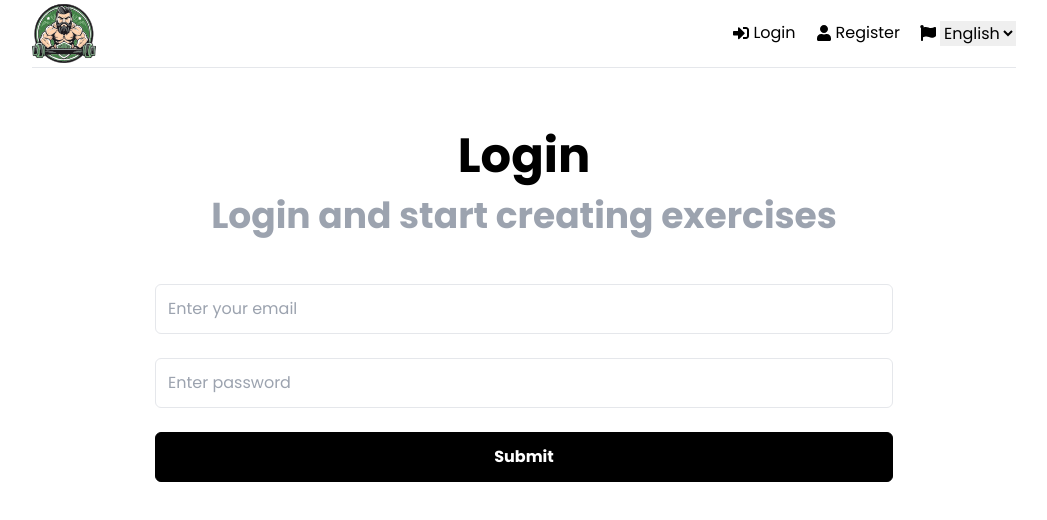
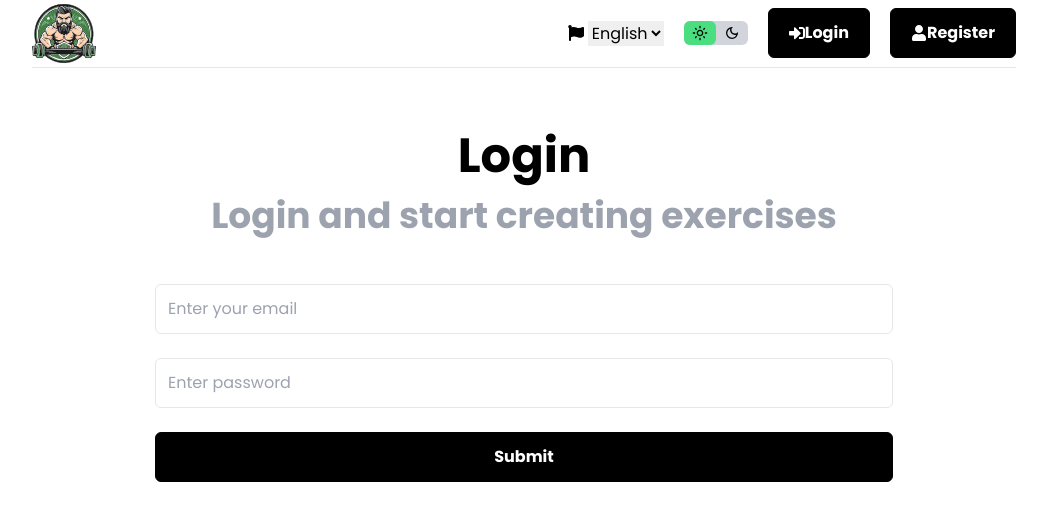
Before and after one commit to jesseSalonen/puntti-project-react, a React (Vite) app: page /login in a window 1280 px wide. Shown: the top 520 px of the page, without its empty margins (116-1163 px from the left). Built offline with nearby package versions, Linux system fonts and the light colour scheme; no server answers.

Commit message:
Dark mode toggle

```diff
--- a/src/App.jsx
+++ b/src/App.jsx
@@ -12,10 +12,21 @@ import Header from "./components/Header";
 import Dashboard from "./pages/Dashboard";
 import Login from "./pages/Login";
 import Register from "./pages/Register";
+import { useEffect, useState } from "react";
+
+export default function App() {
+  const [darkMode, setDarkMode] = useState(false);
+
+  useEffect(() => {}, []);
+
+  const toggleDarkMode = () => setDarkMode((prevDarkMode) => !prevDarkMode);
 
   const router = createBrowserRouter(
     createRoutesFromElements(
-    <Route path="/" element={<Header />}>
+      <Route
+        path="/"
+        element={<Header darkMode={darkMode} toggleDarkMode={toggleDarkMode} />}
+      >
         <Route index element={<Dashboard />} />
         <Route path="/login" element={<Login />} />
         <Route path="/register" element={<Register />} />
@@ -23,10 +34,20 @@ const router = createBrowserRouter(
     )
   );
 
-export default function App() {
   return (
     <>
-      <div className="my-0 mx-auto w-full max-w-screen-lg py-0 px-5 text-center">
+      <div
+        className={`
+          ${darkMode ? "dark" : ""}
+          my-0
+          mx-auto
+          w-full
+          max-w-screen-lg
+          py-0
+          px-5
+          text-center
+        `}
+      >
         <RouterProvider router={router} />
       </div>
       <ToastContainer />
--- a/src/components/Header.jsx
+++ b/src/components/Header.jsx
@@ -6,6 +6,7 @@ import {
   FaSignOutAlt,
   FaUser,
 } from "react-icons/fa";
+import { MdOutlineLightMode, MdOutlineDarkMode } from "react-icons/md";
 import { AiOutlineMenu } from "react-icons/ai";
 import { useDispatch, useSelector } from "react-redux";
 import { Link, Outlet, useNavigate } from "react-router-dom";
@@ -14,7 +15,7 @@ import { useTranslation } from "react-i18next";
 import { useState } from "react";
 import MobileSidebar from "./MobileSidebar";
 
-function Header() {
+function Header({ darkMode, toggleDarkMode }) {
   const [sidebarActive, setSidebarActive] = useState(false);
 
   const { t, i18n } = useTranslation("common");
@@ -57,6 +58,51 @@ function Header() {
           </Link>
         </div>
         <ul className="flex items-center justify-between">
+          <li
+            className="
+              flex
+              items-center
+              max-sm:hidden
+              [&>svg]:mr-1
+            "
+          >
+            <FaFlag />
+            <select
+              name="languages"
+              onChange={(e) => i18n.changeLanguage(e.target.value)}
+              defaultValue={i18n.language === "fi" ? "fi" : "en"}
+            >
+              <option value="fi">Finnish</option>
+              <option value="en">English</option>
+            </select>
+          </li>
+          <li
+            className="
+              flex
+              h-6
+              w-16
+              cursor-pointer
+              items-center
+              justify-between
+              rounded-md
+              bg-gray-300
+              max-sm:hidden
+              [&>svg]:flex
+              [&>svg]:h-full
+              [&>svg]:w-full
+              [&>svg]:items-center
+              [&>svg]:justify-center
+              [&>svg]:p-1
+            "
+            onClick={toggleDarkMode}
+          >
+            <MdOutlineLightMode
+              className={`${!darkMode ? "rounded-md bg-green-400" : ""}`}
+            />
+            <MdOutlineDarkMode
+              className={`${darkMode ? "rounded-md bg-green-400" : ""}`}
+            />
+          </li>
           {user ? (
             <li className="max-sm:hidden">
               <button
@@ -88,36 +134,60 @@ function Header() {
             <>
               <li className="max-sm:hidden">
                 <Link to="/login">
-                  <FaSignInAlt />
-                  {t("login")}
+                  <button
+                    className="
+                      flex
+                      cursor-pointer
+                      items-center
+                      justify-center
+                      rounded-md
+                      border
+                      border-solid
+                      border-black
+                      bg-black
+                      py-3
+                      px-5
+                      text-center
+                      text-base
+                      font-bold
+                      text-white
+                      hover:scale-95
+                    "
+                  >
+                    <FaSignInAlt />
+                    {t("login")}
+                  </button>
                 </Link>
               </li>
               <li className="max-sm:hidden">
                 <Link to="/register">
-                  <FaUser />
-                  {t("register")}
+                  <button
+                    className="
+                      flex
+                      cursor-pointer
+                      items-center
+                      justify-center
+                      rounded-md
+                      border
+                      border-solid
+                      border-black
+                      bg-black
+                      py-3
+                      px-5
+                      text-center
+                      text-base
+                      font-bold
+                      text-white
+                      hover:scale-95
+                    "
+                  >
+                    <FaUser />
+                    {t("register")}
+                  </button>
                 </Link>
               </li>
             </>
           )}
-          <li
-            className="
-              flex
-              items-center
-              max-sm:hidden
-              [&>svg]:mr-1
-            "
-          >
-            <FaFlag />
-            <select
-              name="languages"
-              onChange={(e) => i18n.changeLanguage(e.target.value)}
-              defaultValue={i18n.language === "fi" ? "fi" : "en"}
-            >
-              <option value="fi">Finnish</option>
-              <option value="en">English</option>
-            </select>
-          </li>
           <li className="cursor-pointer p-2 sm:hidden" onClick={toggleSidebar}>
             <AiOutlineMenu />
           </li>
@@ -126,6 +196,8 @@ function Header() {
           toggleSidebar={toggleSidebar}
           onLogout={onLogout}
           active={sidebarActive}
+          toggleDarkMode={toggleDarkMode}
+          darkMode={darkMode}
         />
       </header>
 
--- a/src/components/MobileSidebar.jsx
+++ b/src/components/MobileSidebar.jsx
@@ -7,6 +7,7 @@ import {
   FaSignOutAlt,
   FaUser,
 } from "react-icons/fa";
+import { MdOutlineLightMode, MdOutlineDarkMode } from "react-icons/md";
 import { AiOutlineMenu } from "react-icons/ai";
 import { useDispatch, useSelector } from "react-redux";
 import { Link, Outlet, useNavigate } from "react-router-dom";
@@ -14,7 +15,13 @@ import { logout, reset } from "../features/auth/authSlice";
 import { useTranslation } from "react-i18next";
 import { useState } from "react";
 
-function MobileSidebar({ toggleSidebar, onLogout, active }) {
+function MobileSidebar({
+  toggleSidebar,
+  onLogout,
+  active,
+  toggleDarkMode,
+  darkMode,
+}) {
   const { user } = useSelector((state) => state.auth);
   const { t, i18n } = useTranslation("common");
 
@@ -30,14 +37,14 @@ function MobileSidebar({ toggleSidebar, onLogout, active }) {
         bg-gray-600
         px-2
         text-white
+        duration-300
+        ease-in-out
         sm:hidden
         [&>ul>li>a:hover]:text-gray-400
         [&>ul>li>a>svg]:mr-1
-        [&>ul>li]:mt-4
         [&>ul>li>a]:flex
         [&>ul>li>a]:items-center
-        ease-in-out
-        duration-300
+        [&>ul>li]:mt-4
         ${active ? "translate-x-0" : "translate-x-full"}
       `}
     >
@@ -82,19 +89,13 @@ function MobileSidebar({ toggleSidebar, onLogout, active }) {
         ) : (
           <>
             <li>
-              <Link
-                to="/login"
-                onClick={toggleSidebar}
-                >
+              <Link to="/login" onClick={toggleSidebar}>
                 <FaSignInAlt />
                 {t("login")}
               </Link>
             </li>
             <li>
-              <Link
-                to="/register"
-                onClick={toggleSidebar}
-              >
+              <Link to="/register" onClick={toggleSidebar}>
                 <FaUser />
                 {t("register")}
               </Link>
@@ -106,10 +107,10 @@ function MobileSidebar({ toggleSidebar, onLogout, active }) {
               mt-4
               flex
               items-center
-              [&>select]:bg-gray-600
               [&>select]:border
               [&>select]:border-solid
               [&>select]:border-gray-50
+              [&>select]:bg-gray-600
               [&>svg]:mr-1
             "
         >
@@ -126,6 +127,32 @@ function MobileSidebar({ toggleSidebar, onLogout, active }) {
             <option value="en">English</option>
           </select>
         </li>
+        <li
+          className="
+              flex
+              h-6
+              w-16
+              cursor-pointer
+              items-center
+              justify-between
+              rounded-md
+              bg-gray-300
+              [&>svg]:flex
+              [&>svg]:h-full
+              [&>svg]:w-full
+              [&>svg]:items-center
+              [&>svg]:justify-center
+              [&>svg]:p-1
+            "
+          onClick={toggleDarkMode}
+        >
+          <MdOutlineLightMode
+            className={`${!darkMode ? "rounded-md bg-green-400" : ""}`}
+          />
+          <MdOutlineDarkMode
+            className={`${darkMode ? "rounded-md bg-green-400" : ""}`}
+          />
+        </li>
       </ul>
     </div>
   );
--- a/src/pages/Dashboard.jsx
+++ b/src/pages/Dashboard.jsx
@@ -7,6 +7,7 @@ import Spinner from "../components/Spinner";
 import { getExercises, reset } from "../features/exercises/exerciseSlice";
 import { useTranslation } from "react-i18next";
 import MobileSidebar from "../components/MobileSidebar";
+import { toast } from "react-toastify";
 
 function Dashboard() {
   const { t } = useTranslation("dashboard");
@@ -20,7 +21,7 @@ function Dashboard() {
 
   useEffect(() => {
     if (isError) {
-      console.log(message);
+      toast.error(message);
     }
 
     if (!user) {
--- a/src/pages/Register.jsx
+++ b/src/pages/Register.jsx
@@ -47,7 +47,7 @@ function Register() {
     e.preventDefault();
 
     if (password !== password2) {
-      toast.error("Password do not match");
+      toast.error("Passwords do not match");
     } else {
       const userData = {
         name,
--- a/tailwind.config.cjs
+++ b/tailwind.config.cjs
@@ -9,4 +9,5 @@ module.exports = {
     },
   },
   plugins: [],
+  darkMode: "class",
 };
```
Lines whose indentation alone changed are shown as unchanged.
